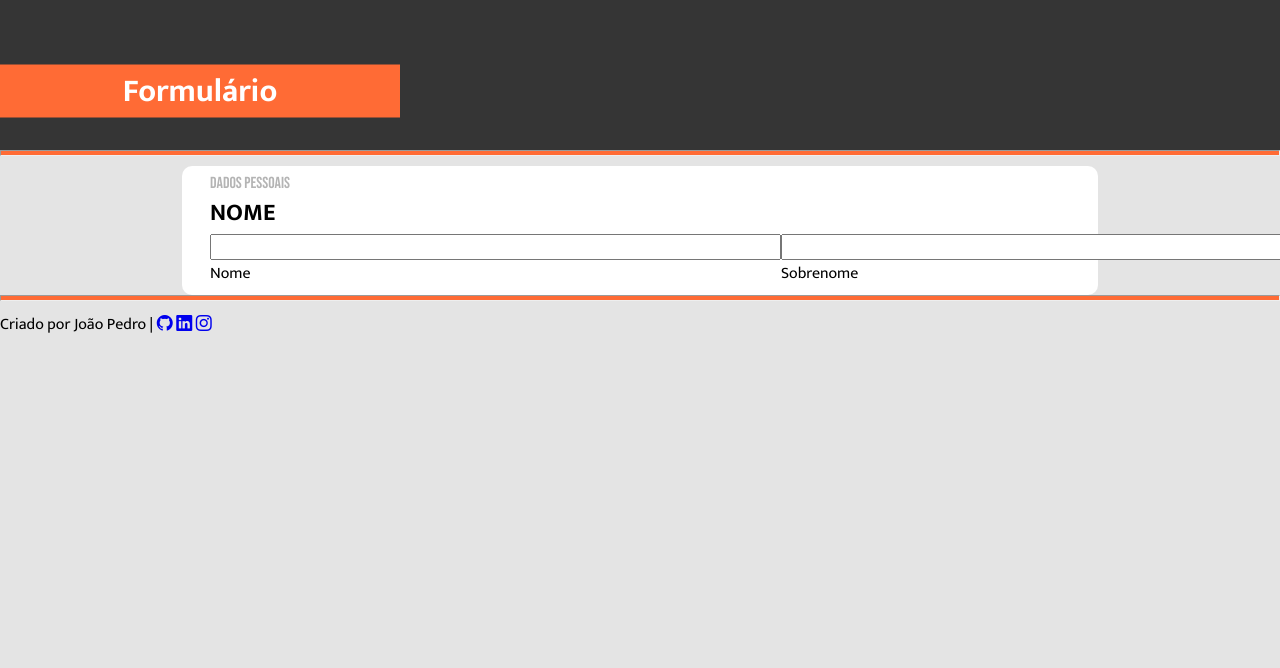
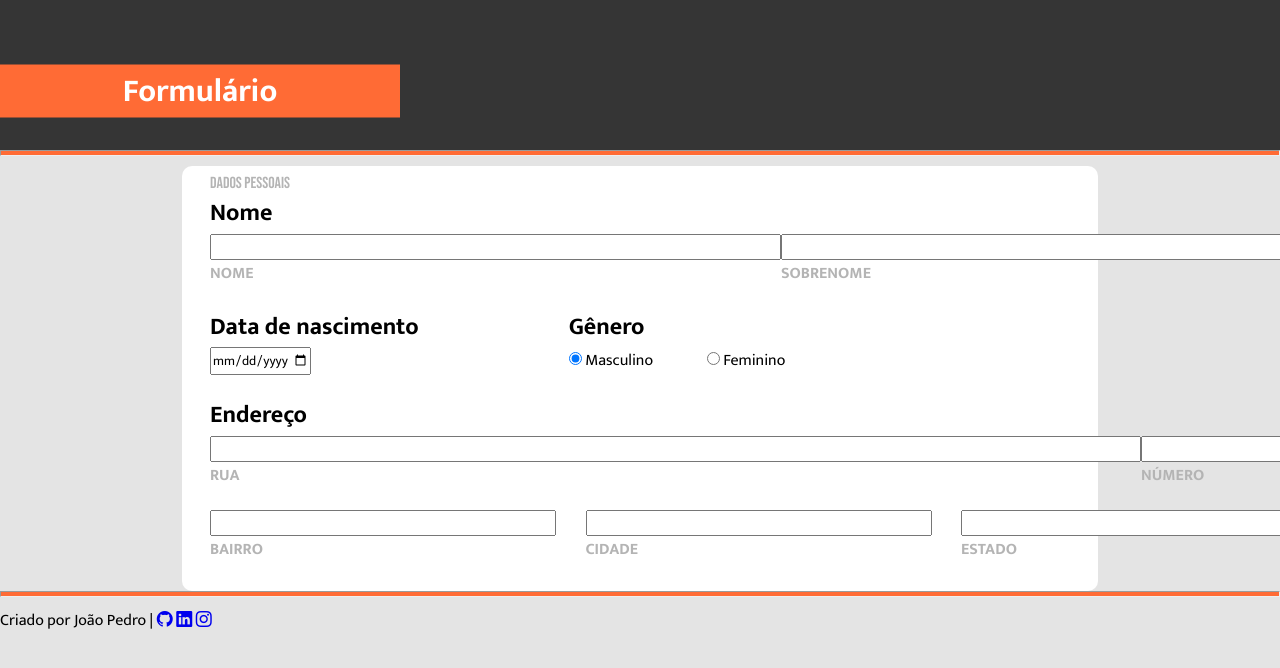
Before and after one commit to jpsantosss/form, a website: page index.html in a window 1280 px wide. Shown: the top 668 px of the page. Drawn offline with nearby package versions, Linux system fonts and the light colour scheme.

Commit message:
update
Adição de mais itens ao formulário, script para data de nascimento máxima ser o dia atual e pequenas correções.

```diff
--- a/index.html
+++ b/index.html
@@ -17,19 +17,56 @@
         <form autocomplete="off" id="formulario" method="post">
             <fieldset class="formulario-classe">
                 <legend>Dados pessoais</legend>
-                    <h2 class="subtitulo">NOME</h2>
-                        <div class="grupo-inputs">
-                            <div class="inputs-nome">
+                    <h2 class="subtitulo">Nome</h2>
+                        <div class="grupo-input">
+                            <div class="input-item">
                                 <input type="text" name="nome" id="nome" class="input-nome" size="60">
-                                <p>Nome</p>
+                                <p class="indice">Nome</p>
                             </div>
-                            <div class="inputs-sobrenome">
-                                <input type="text" name="nome" id="nome" class="input-nome" size="60">
-                                <p>Sobrenome</p>
+                            <div class="input-item">
+                                <input type="text" name="sobrenome" id="sobrenome" class="input-nome" size="60">
+                                <p class="indice">Sobrenome</p>
+                            </div>
+                        </div>
+                    <div class="grupo-input-b">
+                        <div class="input-item">
+                            <h2 class="subtitulo">Data de nascimento</h2>
+                                <input type="date" name="data-nasc" id="datePickerId" min="1920-01-01" max="">
+                        </div>
+                        <div class="input-item">
+                            <h2 class="subtitulo">Gênero</h2>
+                                <input type="radio" name="genero" id="genero-masc" value="Masculino" checked>
+                                <label for="genero-masc">Masculino</label>
+                                <input type="radio" name="genero" id="genero-fem" value="Feminino">
+                                <label for="genero-fem">Feminino</label>
+                        </div>
+                    </div>
+                    <h2 class="subtitulo">Endereço</h2>
+                        <div class="grupo-input">
+                            <div class="input-item">
+                                <input type="text" name="endereco-rua" id="endereco-rua" size="100">
+                                <p class="indice">Rua</p>
+                            </div>
+                            <div class="input-item">
+                                <input type="number" name="endereco-num" id="endereco-num">
+                                <p class="indice">Número</p>
+                            </div>
+                        </div>
+                        <div class="grupo-input">
+                            <div class="input-item">
+                                <input type="text" name="endereco-bairro" id="endereco-bairro" size="35">
+                                <p class="indice">Bairro</p>
+                            </div>
+                            <div class="input-item">
+                                <input type="text" name="endereco-cidade" id="endereco-cidade" size="35">
+                                <p class="indice">Cidade</p>
+                            </div>
+                            <div class="input-item">
+                                <input type="text" name="endereco-estado" id="endereco-estado" size="40">
+                                <p class="indice">Estado</p>
                             </div>
                         </div>
             </fieldset>
-
         </form>
     </main>
 
@@ -41,5 +78,6 @@
             <a href="#" target="_blank"><i class="bi bi-instagram"></i></a>
         </p>
     </footer>
+    <script src="script.js"></script>
 </body>
 </html>
--- /dev/null
+++ b/script.js
@@ -0,0 +1 @@
+datePickerId.max = new Date().toISOString().split("T")[0]; //Script para data de nascimento ter o valor máximo ser o diaa atual
--- a/style.css
+++ b/style.css
@@ -5,7 +5,7 @@
 *{
     margin: 0px;
     padding: 0px;
-    font-family: 'Mukta';
+    font-family: 'Mukta', sans-serif;
 }
 :root{
     --cor01: #FF6B35;
@@ -49,13 +49,21 @@ fieldset{
     border: none;
     padding: 0px 20px;
 }
-.grupo-inputs{
+.grupo-input{
     display: flex;
     justify-content: space-between;
+    margin-bottom: 20px;
 }
-.inputs-nome{
-    display: inline-block;
+.grupo-input-b{
+    display: flex;
+    gap: 150px;
+    margin-bottom: 20px;
 }
-.inputs-sobrenome{
-    display: inline-block;
+.input-item > label{
+    margin-right: 50px;
 }
+.indice{
+    color: rgb(180, 180, 180);
+    font-weight: bolder;
+    text-transform: uppercase;
+}
```
